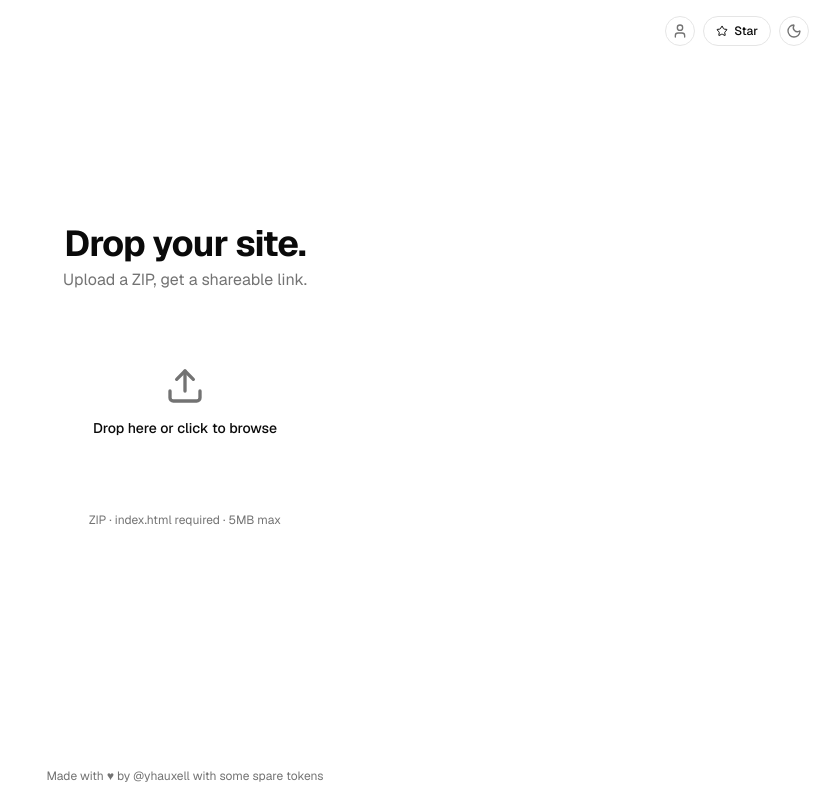
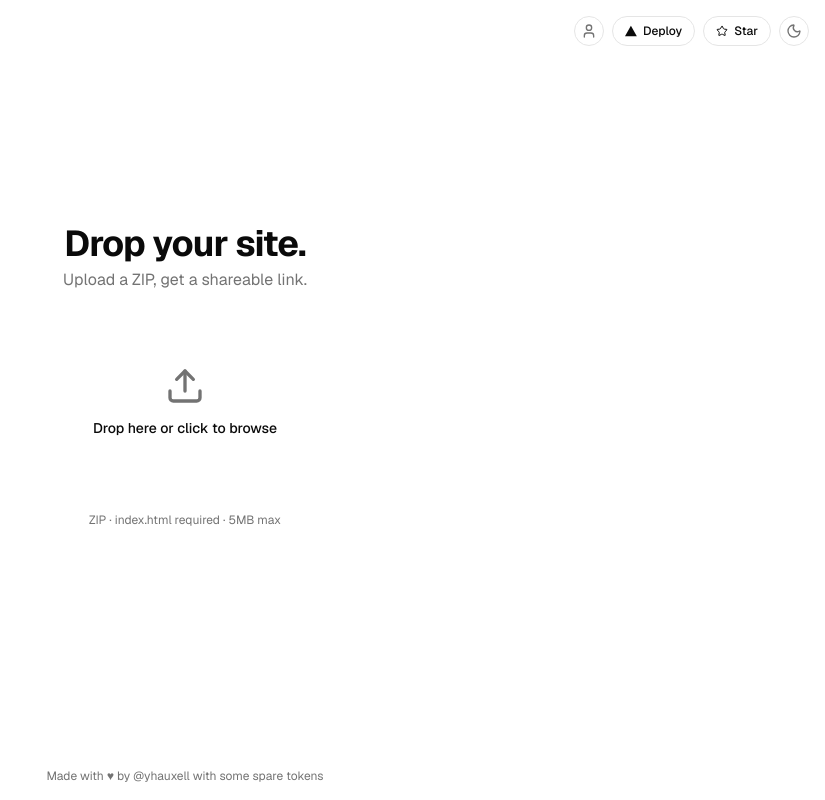
Before and after one commit to yhauxell/airtifact, a Next.js app: page / in a window 1280 px wide. Shown: the whole page, without its empty margins (455-1280 px from the left). Built offline with nearby package versions, Linux system fonts and the light colour scheme; no server answers.

Commit message:
feat: add deploy to vercel buttons

```diff
--- a/app/page.tsx
+++ b/app/page.tsx
@@ -190,6 +190,15 @@ export default function Page() {
         >
           <User className="size-4" />
         </Link>
+        <a
+          href="https://vercel.com/new/clone?repository-url=https%3A%2F%2Fgithub.com%2Fyhauxell%2Fstatic-website-uploader"
+          target="_blank"
+          rel="noreferrer"
+          className="inline-flex items-center gap-1.5 rounded-full border border-border bg-background px-3 py-1.5 text-xs font-medium text-foreground hover:bg-muted transition-colors"
+        >
+          <svg className="size-3 fill-current" viewBox="0 0 76 65" xmlns="http://www.w3.org/2000/svg"><path d="M37.5274 0L75.0548 65H0L37.5274 0Z"/></svg>
+          Deploy
+        </a>
         <a
           href="https://github.com/yhauxell/static-website-uploader"
           target="_blank"
```
Also changed, not shown: 1 other file (tests, documents, lock files or other folders).
